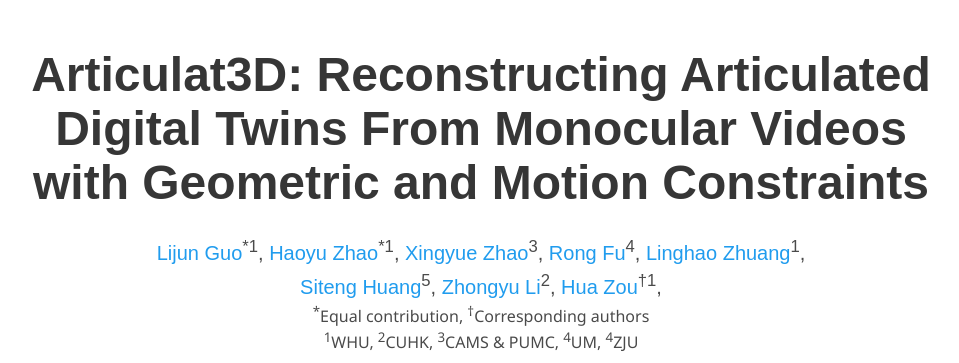
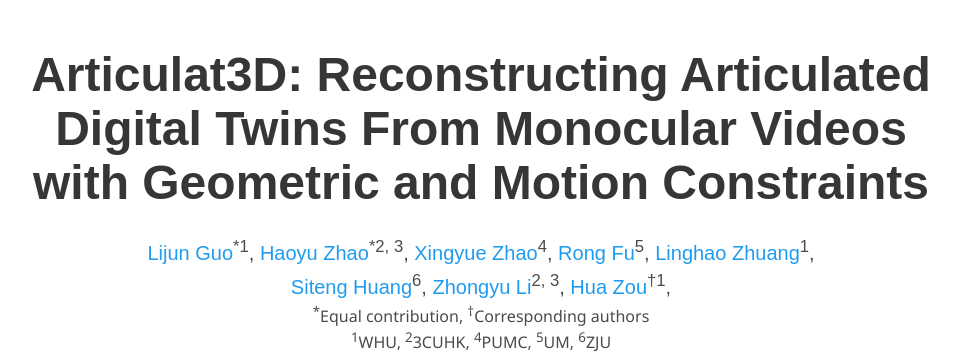
Before and after one commit to Maxwell-Zhao/Articulat3D, a plain HTML site: page docs/index.html in a window 1280 px wide. Shown: the top 363 px of the page, without its empty margins (159-1118 px from the left). Drawn offline with nearby package versions, Linux system fonts and the light colour scheme; some icons are missing; a web font is replaced by a local one.

Commit message:
Update index.html

```diff
--- a/docs/index.html
+++ b/docs/index.html
@@ -58,22 +58,22 @@
               <span class="author-block">
                 <a href="https://shawnricardo.github.io/" target="_blank">Lijun Guo</a><sup>*1</sup>,</span>
                 <span class="author-block">
-                  <a href="https://maxwell-zhao.github.io/" target="_blank">Haoyu Zhao</a><sup>*1</sup>,</span>
+                  <a href="https://maxwell-zhao.github.io/" target="_blank">Haoyu Zhao</a><sup>*2, 3</sup>,</span>
                   <span class="author-block">
-                    <a target="_blank">Xingyue Zhao</a><sup>3</sup>,
+                    <a target="_blank">Xingyue Zhao</a><sup>4</sup>,
                   </span>
                   <span class="author-block">
-                    <a href="" target="_blank">Rong Fu</a><sup>4</sup>,
+                    <a href="" target="_blank">Rong Fu</a><sup>5</sup>,
                   </span>
                   <span class="author-block">
                     <a href="_blank" target="_blank">Linghao Zhuang</a><sup>1</sup>,
                     </span>
                      <br>
                     <span class="author-block">
-                    <a href="https://scholar.google.com/citations?hl=zh-CN&user=S2d7hPkAAAAJ" target="_blank">Siteng Huang</a><sup>5</sup>,
+                    <a href="https://scholar.google.com/citations?hl=zh-CN&user=S2d7hPkAAAAJ" target="_blank">Siteng Huang</a><sup>6</sup>,
                       </span>
                   <span class="author-block">
-                    <a href="https://scholar.google.com/citations?user=fZuqWe0AAAAJ&hl=zh-CN&oi=ao" target="_blank">Zhongyu Li</a><sup>2</sup>,
+                    <a href="https://scholar.google.com/citations?user=fZuqWe0AAAAJ&hl=zh-CN&oi=ao" target="_blank">Zhongyu Li</a><sup>2, 3</sup>,
                   </span>
                   <span class="author-block">
                     <a href="https://scholar.google.com/citations?user=ouSpgSkAAAAJ&hl=zh-CN&oi=ao" target="_blank">Hua Zou</a><sup>†1</sup>,
@@ -94,10 +94,11 @@
                 <div class="author-block"> <!-- 同样，外层用 div 可能更合适 -->
                   <span class="affiliation-line">
                     <sup>1</sup>WHU,
-                    <sup>2</sup>CUHK,
-                    <sup>3</sup>CAMS & PUMC,
-                    <sup>4</sup>UM,
-                    <sup>4</sup>ZJU
+                    <sup>2</sup Hong Kong Embodied AI Lab,
+                    <sup>3</sup>CUHK,
+                    <sup>4</sup>PUMC,
+                    <sup>5</sup>UM,
+                    <sup>6</sup>ZJU
                   </span>
                 </div>
 
@@ -162,7 +163,7 @@
       <div style="position: relative; width: 60%; aspect-ratio: 16 / 9;">
         <iframe id="tree"
                 style="position: absolute; top: 0; left: 0; width: 100%; height: 100%;"
-                src="https://www.youtube.com/embed/MY_BgKvs5So?si=MWMzLg4Fs7qH6B1B"
+                src="https://www.youtube.com/embed/ZvAtaCT3wZg?si=r_q34LsYStyCPnFc"
                 title="YouTube video player" frameborder="0"
                 allow="accelerometer; autoplay; clipboard-write; encrypted-media; gyroscope; picture-in-picture; web-share"
                 referrerpolicy="strict-origin-when-cross-origin" allowfullscreen>
```
